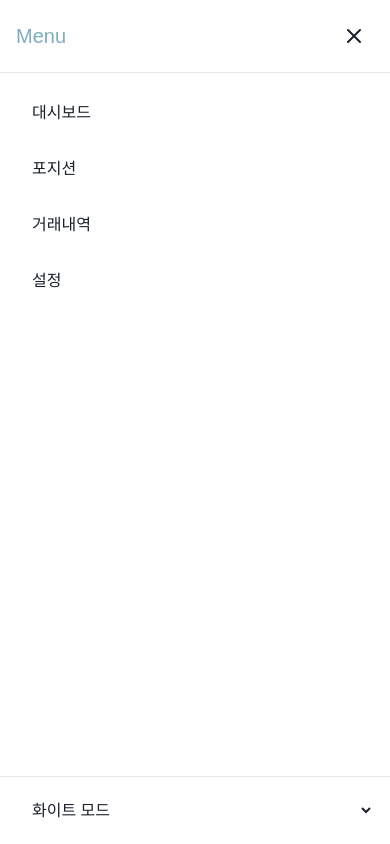
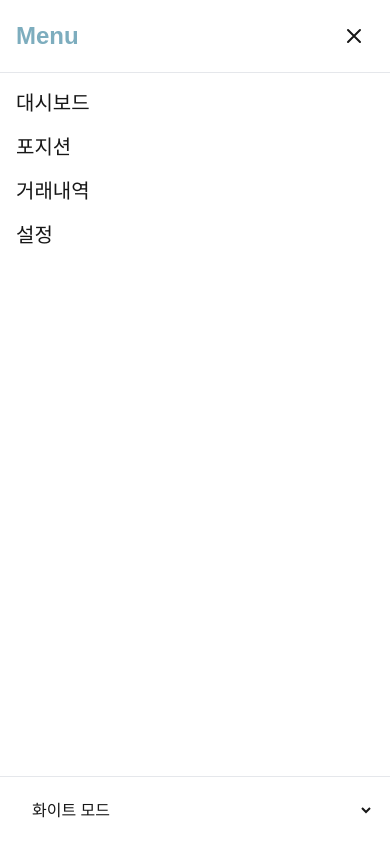
Before and after one commit to Yundo-git/hunsmoney, a Next.js app: page / in a window 390 px wide. Both pictures are taken after a click on the button "메뉴 열기". Built offline with nearby package versions, Linux system fonts and the light colour scheme; a web font is replaced by a local one.

Commit message:
font 적용

```diff
--- a/src/app/components/home/Summation.tsx
+++ b/src/app/components/home/Summation.tsx
@@ -1,7 +1,35 @@
 export const Summation = () => {
   return (
-    <div>
-      <h1>ETHUSDT</h1>
+    <div className="space-y-6">
+      {/* <div className="flex justify-between w-full items-center">
+        <h1 className="text-4xl w-full">총 자산</h1>
+        <h1 className="text-3xl w-full">10000</h1>
+      </div> */}
+
+      <div>
+        <h1 className="text-l">ETHUSDT</h1>
+        <div className="flex flex-wrap">
+          <div className="py-2 w-1/2">
+            <p>현재가 : </p>
+            <h1 className="text-point text-3xl">10000</h1>
+          </div>
+
+          <div className="py-2 w-1/2">
+            <p>수익률 : </p>
+            <h1 className="text-point text-3xl">8%</h1>
+          </div>
+
+          <div className="py-2 w-1/2">
+            <p>수익률 : </p>
+            <h1 className="text-point text-3xl">8%</h1>
+          </div>
+
+          <div className="py-2 w-1/2">
+            <p>수익률 : </p>
+            <h1 className="text-point text-3xl">8%</h1>
+          </div>
+        </div>
+      </div>
     </div>
   );
 };
--- a/src/app/components/nav/MobileNav.tsx
+++ b/src/app/components/nav/MobileNav.tsx
@@ -1,27 +1,28 @@
 "use client";
 
 import { useState } from "react";
-import { useTheme } from "../../contexts/ThemeContext";
 import Modetoggle from "../../ui/Modetoggle";
+import Link from "next/link"; // Next.js 프로젝트라면 Link 사용 권장
 
 export default function MobileNav() {
   const [isMobileMenuOpen, setIsMobileMenuOpen] = useState(false);
 
   const navItems = [
-    { name: "대시보드", href: "#" },
-    { name: "포지션", href: "#" },
-    { name: "거래내역", href: "#" },
-    { name: "설정", href: "#" },
+    { name: "대시보드", href: "/" },
+    { name: "포지션", href: "/positions" },
+    { name: "거래내역", href: "/history" },
+    { name: "설정", href: "/settings" },
   ];
 
   return (
     <>
-      {/* 상단 바 */}
-      <div className="lg:hidden flex justify-between p-4 items-center bg-white dark:bg-[#1A202C] border-b border-gray-200 dark:border-gray-700 transition-colors">
-        <h1 className="text-point text-xl font-gumi">H.C</h1>
+      {/* 1. 상단 바: bg-background 적용 */}
+      <header className="lg:hidden flex justify-between p-4 items-center bg-background border-b border-gray-200 dark:border-gray-700 transition-colors sticky top-0 z-40">
+        <h1 className="text-point text-2xl font-title font-bold">H.C</h1>
         <button
-          onClick={() => setIsMobileMenuOpen(!isMobileMenuOpen)}
-          className="p-2 rounded-lg text-[#1A202C] dark:text-[#ededed]"
+          onClick={() => setIsMobileMenuOpen(true)}
+          className="p-2 rounded-lg text-foreground"
+          aria-label="메뉴 열기"
         >
           <svg
             className="w-6 h-6"
@@ -33,26 +34,25 @@ export default function MobileNav() {
               strokeLinecap="round"
               strokeLinejoin="round"
               strokeWidth={2}
-              d={
-                isMobileMenuOpen
-                  ? "M6 18L18 6M6 6l12 12"
-                  : "M4 6h16M4 12h16M4 18h16"
-              }
+              d="M4 6h16M4 12h16M4 18h16"
             />
           </svg>
         </button>
-      </div>
+      </header>
 
-      {/* 슬라이드 메뉴 */}
+      {/* 2. 슬라이드 메뉴: 오른쪽에서 열리도록 수정 */}
       <div
-        className={`lg:hidden fixed inset-0 z-40 transition-transform duration-300 ease-in-out bg-white dark:bg-[#1A202C] ${isMobileMenuOpen ? "translate-x-0" : "-translate-x-full"}`}
+        className={`lg:hidden fixed inset-0 z-50 transition-transform duration-300 ease-in-out bg-background ${
+          isMobileMenuOpen ? "translate-x-0" : "translate-x-full"
+        }`}
       >
-        <div className="flex flex-col h-full">
+        <div className="flex flex-col h-full font-title">
           <div className="flex justify-between items-center p-4 border-b border-gray-200 dark:border-gray-700">
-            <h1 className="text-point text-xl font-gumi">Menu</h1>
+            <h1 className="text-point text-2xl font-bold">Menu</h1>
             <button
               onClick={() => setIsMobileMenuOpen(false)}
-              className="p-2 text-[#1A202C] dark:text-[#ededed]"
+              className="p-2 text-foreground"
+              aria-label="메뉴 닫기"
             >
               <svg
                 className="w-6 h-6"
@@ -71,16 +71,16 @@ export default function MobileNav() {
           </div>
 
           <nav className="flex-1 p-4">
-            <ul className="space-y-2">
+            <ul className="space-y-4">
               {navItems.map((item) => (
                 <li key={item.name}>
-                  <a
+                  <Link
                     href={item.href}
                     onClick={() => setIsMobileMenuOpen(false)}
-                    className="block px-4 py-3 rounded-lg text-[#1A202C] dark:text-[#ededed] hover:bg-gray-100 dark:hover:bg-gray-700 hover:text-point dark:hover:text-point transition-colors"
+                    className="text-xl block font-medium text-foreground hover:text-point transition-colors"
                   >
                     {item.name}
-                  </a>
+                  </Link>
                 </li>
               ))}
             </ul>
@@ -92,9 +92,10 @@ export default function MobileNav() {
         </div>
       </div>
 
+      {/* 3. 오버레이: z-index 조정 및 애니메이션 효과 */}
       {isMobileMenuOpen && (
         <div
-          className="lg:hidden fixed inset-0 bg-black/50 z-30"
+          className="lg:hidden fixed inset-0 bg-black/60 backdrop-blur-sm z-40 transition-opacity"
           onClick={() => setIsMobileMenuOpen(false)}
         />
       )}
--- a/src/app/page.tsx
+++ b/src/app/page.tsx
@@ -5,7 +5,7 @@ export default function Home() {
   return (
     <div className="min-h-screen">
       <Navbar />
-      <main className="lg:ml-64 p-4">
+      <main className="lg:ml-64 lg:mt-20 p-4">
         <Summation />
       </main>
     </div>
--- a/src/app/ui/Modetoggle.tsx
+++ b/src/app/ui/Modetoggle.tsx
@@ -17,7 +17,7 @@ export default function Modetoggle({
       className={`
         w-full px-3 py-2 outline-none rounded-md transition-all cursor-pointer font-medium
         ${isDesktop ? "bg-gray-100 dark:bg-gray-800" : "bg-transparent"}
-        ${theme === "dark" ? "text-point" : "text-[#1A202C]"}
+        ${theme === "dark" ? "text-point" : "text-dark"}
       `}
     >
       <option value="white" className="bg-white text-black">
```
